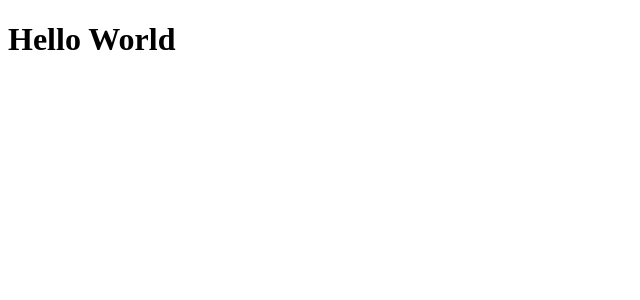
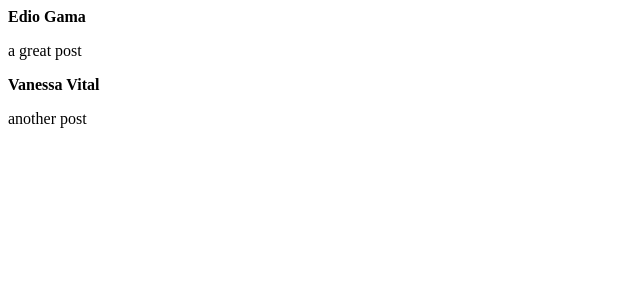
Before and after one commit to ediogama/fundamentos-react, a React (Vite) app: page / in a window 1280 px wide. Shown: the top 300 px of the page, without its empty margins (0-640 px from the left). Built offline with nearby package versions, Linux system fonts and the light colour scheme.

Commit message:
learning properties concepts

```diff
--- a/src/App.jsx
+++ b/src/App.jsx
@@ -1,5 +1,11 @@
+import { Post } from "./Post";
+
 export function App() {
   return (
-    <h1>Hello World</h1>
+    <div>
+      <Post author="Edio Gama" content="a great post" />
+      <Post author="Vanessa Vital" content="another post" />
+
+    </div>
   )
 }
--- /dev/null
+++ b/src/Post.jsx
@@ -0,0 +1,8 @@
+export function Post(props) {
+    return (
+        <div>
+            <strong>{props.author}</strong>
+            <p>{props.content}</p>
+        </div>
+    )
+}
--- a/src/main.jsx
+++ b/src/main.jsx
@@ -3,7 +3,5 @@ import ReactDOM from 'react-dom/client'
 import { App } from './App'
 
 ReactDOM.createRoot(document.getElementById('root')).render(
-  <React.StrictMode>
-    <App />
-  </React.StrictMode>
+  <App />
 )
```
